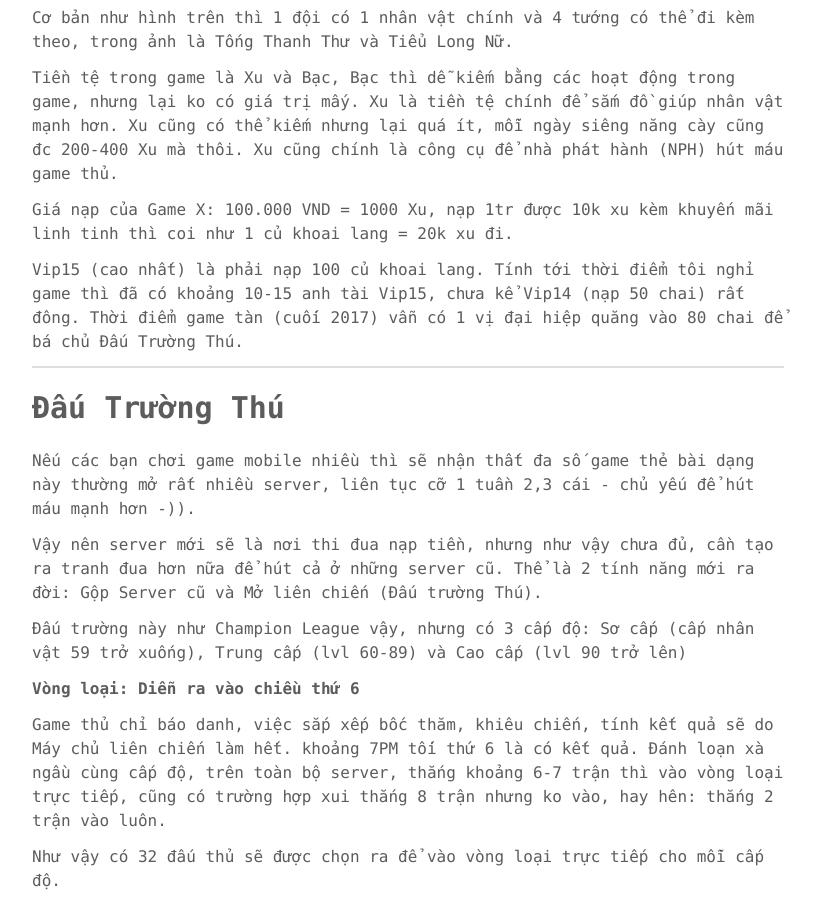
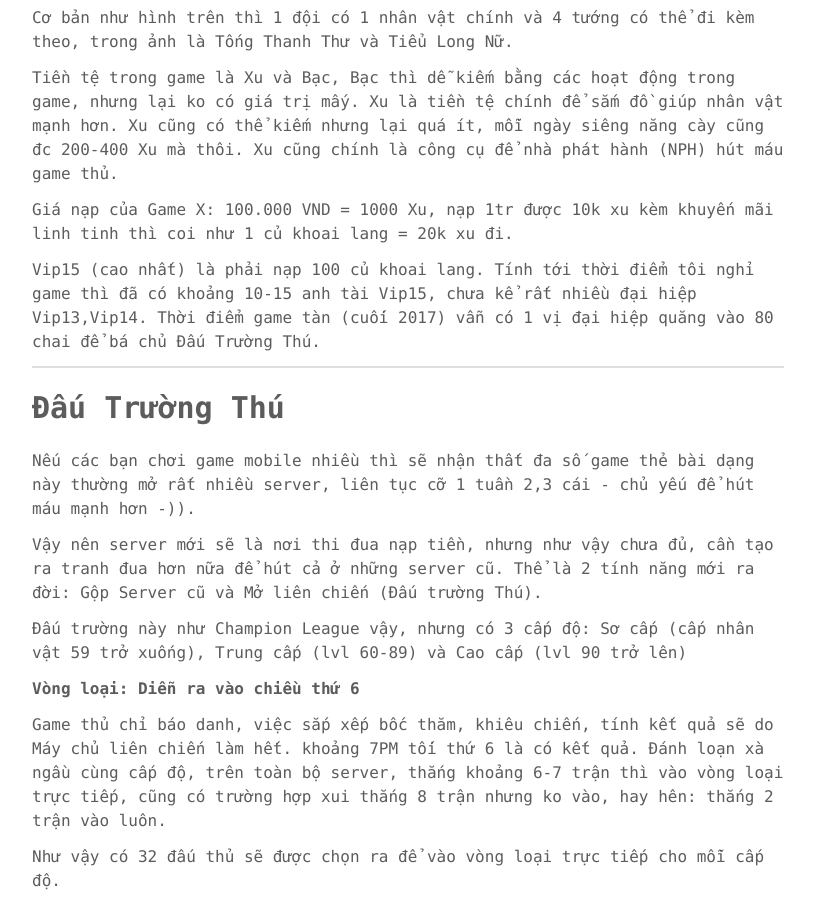
Before and after one commit to phuoc-thanh/phuoc-thanh.github.io, a Jekyll site: the page built from _posts/2018-04-14-chapter01-the-origin-of-crime.md, in a window 1280 px wide and 900 px high, scrolled down 1763 px. Shown: the whole window, without its empty margins (232-1052 px from the left). Built offline with Jekyll 4.4.1, drawn with Linux system fonts in a browser that asks for light colours; comment, search, counter and statistics services are not loaded.

Commit message:
rename chapter05

```diff
--- a/_posts/2018-04-14-chapter01-the-origin-of-crime.md
+++ b/_posts/2018-04-14-chapter01-the-origin-of-crime.md
@@ -40,7 +40,7 @@
 
 Giá nạp của Game X: 100.000 VND = 1000 Xu, nạp 1tr được 10k xu kèm khuyến mãi linh tinh thì coi như 1 củ khoai lang = 20k xu đi.
 
-Vip15 (cao nhất) là phải nạp 100 củ khoai lang. Tính tới thời điểm tôi nghỉ game thì đã có khoảng 10-15 anh tài Vip15, chưa kể Vip14 (nạp 50 chai) rất đông. Thời điểm game tàn (cuối 2017) vẫn có 1 vị đại hiệp quăng vào 80 chai để bá chủ Đấu Trường Thú.
+Vip15 (cao nhất) là phải nạp 100 củ khoai lang. Tính tới thời điểm tôi nghỉ game thì đã có khoảng 10-15 anh tài Vip15, chưa kể rất nhiều đại hiệp Vip13,Vip14. Thời điểm game tàn (cuối 2017) vẫn có 1 vị đại hiệp quăng vào 80 chai để bá chủ Đấu Trường Thú.
 
 ---
 
```
Also changed, not shown: _posts/2018-04-13-the-dark-side-of-programming.md (+1 -1 lines), _posts/2018-04-16-chapter05-the-art-of-cheating.md (renamed from _posts/2018-04-16-chapter05-the-art-of-stealing.md, +1 -1 lines).
